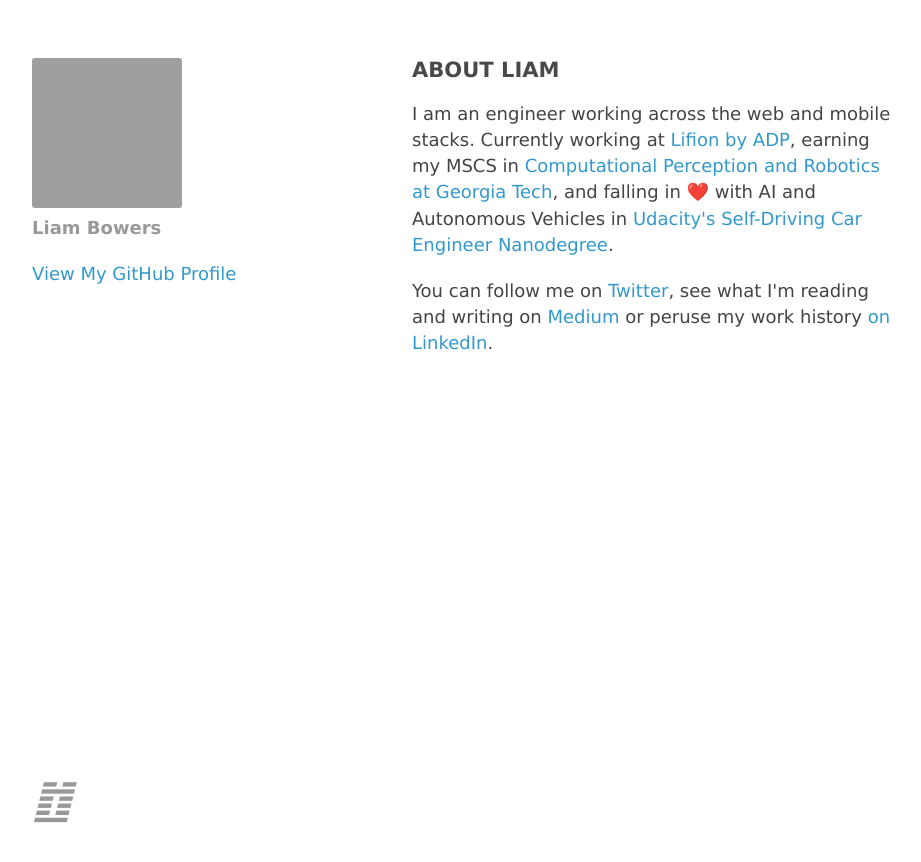
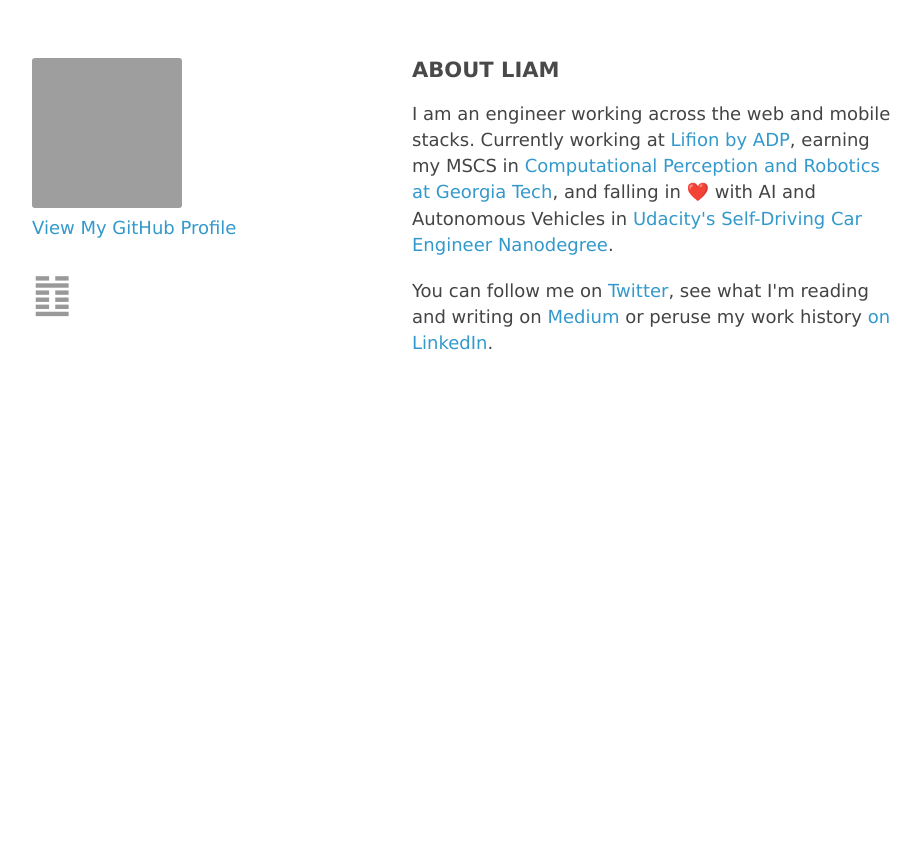
Before and after one commit to liamondrop/liamondrop, a Jekyll site: the page built from index.html, in a window 1280 px wide. Shown: the top 862 px of the page, without its empty margins (178-1099 px from the left). Built offline with Jekyll 4.4.1, drawn with Linux system fonts in a browser that asks for light colours; Markdown is read by kramdown in place of the engine named in the settings; grey boxes are pictures that could not be loaded.

Commit message:
Update default.html

```diff
--- a/_layouts/default.html
+++ b/_layouts/default.html
@@ -14,17 +14,15 @@
         <div class="photo">
           <a href="https://github.com/liamondrop"><img src="https://secure.gravatar.com/avatar/57110860aa47b2a06d41bf172331523c.jpg?s=150" style="border-radius: 3px" title="Liam Bowers" alt="Liam Bowers"></a>
         </div>
-        <h4 style="color: #999">Liam Bowers</h4>
         <p class="view"><a href="https://github.com/liamondrop">View My GitHub Profile</a></p>
+        <p style="font-size: 2.5em; color: #999">䷂</p>
       </header>
 
       <section>
         {{ content }}
       </section>
 
-      <footer>
-        <p style="font-size: 2.5em;">䷂</p>
-      </footer>
+      <footer></footer>
     </div>
     <script src="/js/scale.fix.js"></script>
   </body>
```
